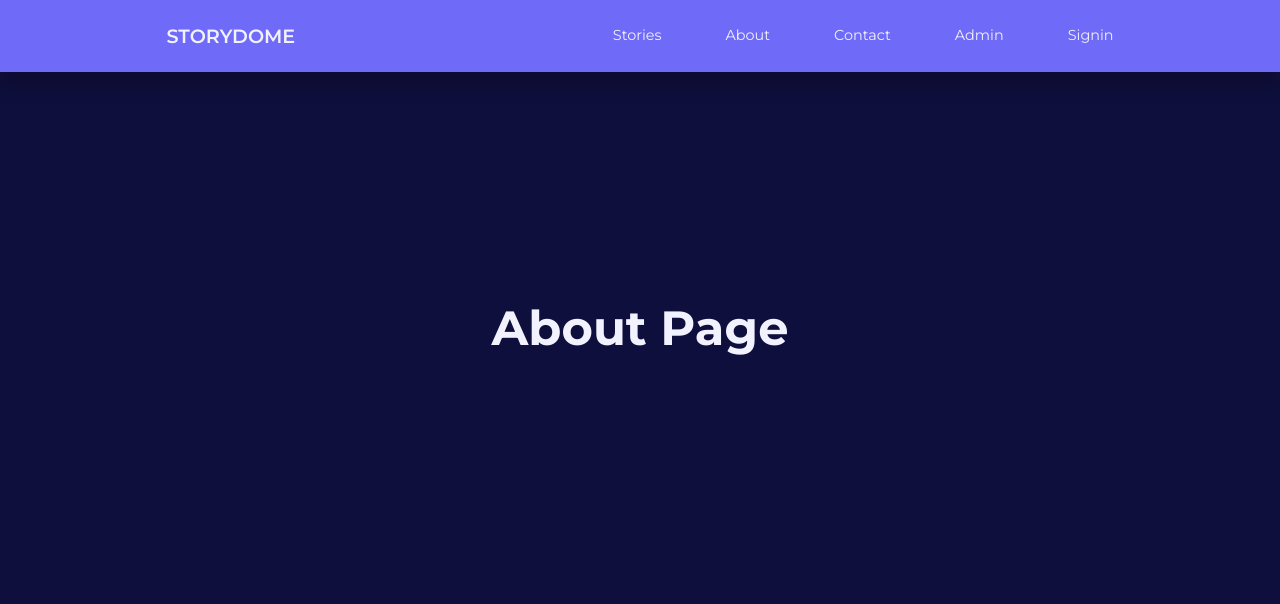
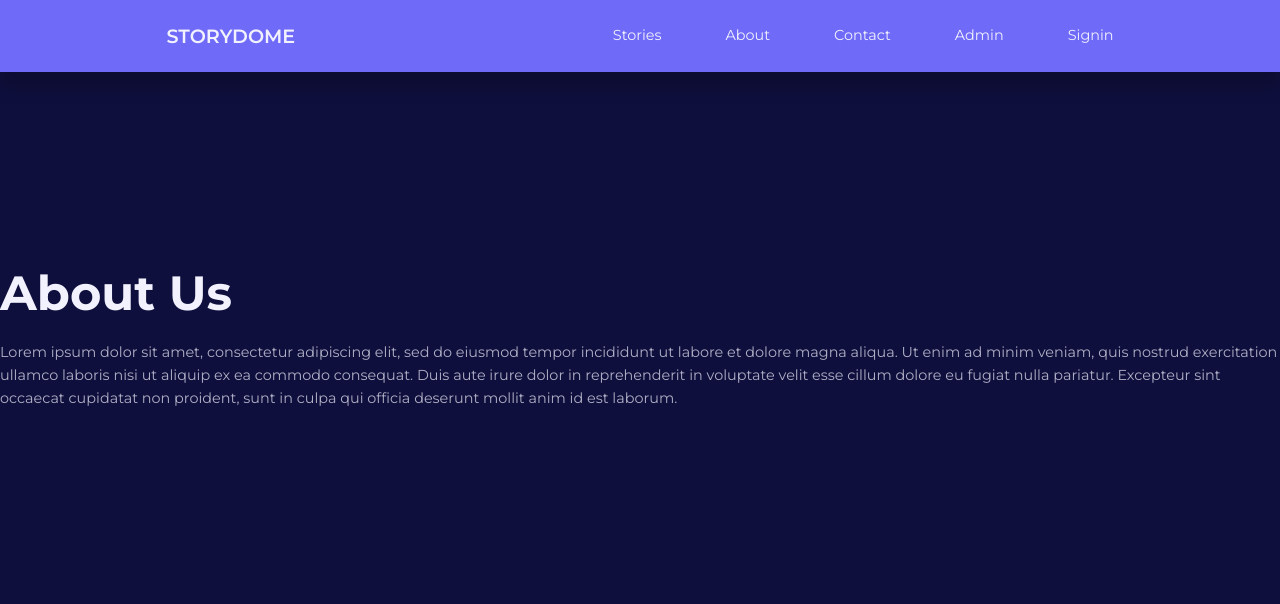
Before and after one commit to SolomonAkinola/storydome, a PHP site: page /storydome/about.php in a window 1280 px wide. Shown: the top 604 px of the page. Run offline with PHP 8.4, Linux system fonts and the light colour scheme.

Commit message:
about update

```diff
--- a/about.php
+++ b/about.php
@@ -5,7 +5,8 @@ include 'partials/header.php';
 
 
 <section class="empty__page">
-    <h1>About Page</h1>
+    <h1>About Us</h1>
+	<p>Lorem ipsum dolor sit amet, consectetur adipiscing elit, sed do eiusmod tempor incididunt ut labore et dolore magna aliqua. Ut enim ad minim veniam, quis nostrud exercitation ullamco laboris nisi ut aliquip ex ea commodo consequat. Duis aute irure dolor in reprehenderit in voluptate velit esse cillum dolore eu fugiat nulla pariatur. Excepteur sint occaecat cupidatat non proident, sunt in culpa qui officia deserunt mollit anim id est laborum.</p>
 </section>
 
 
```
